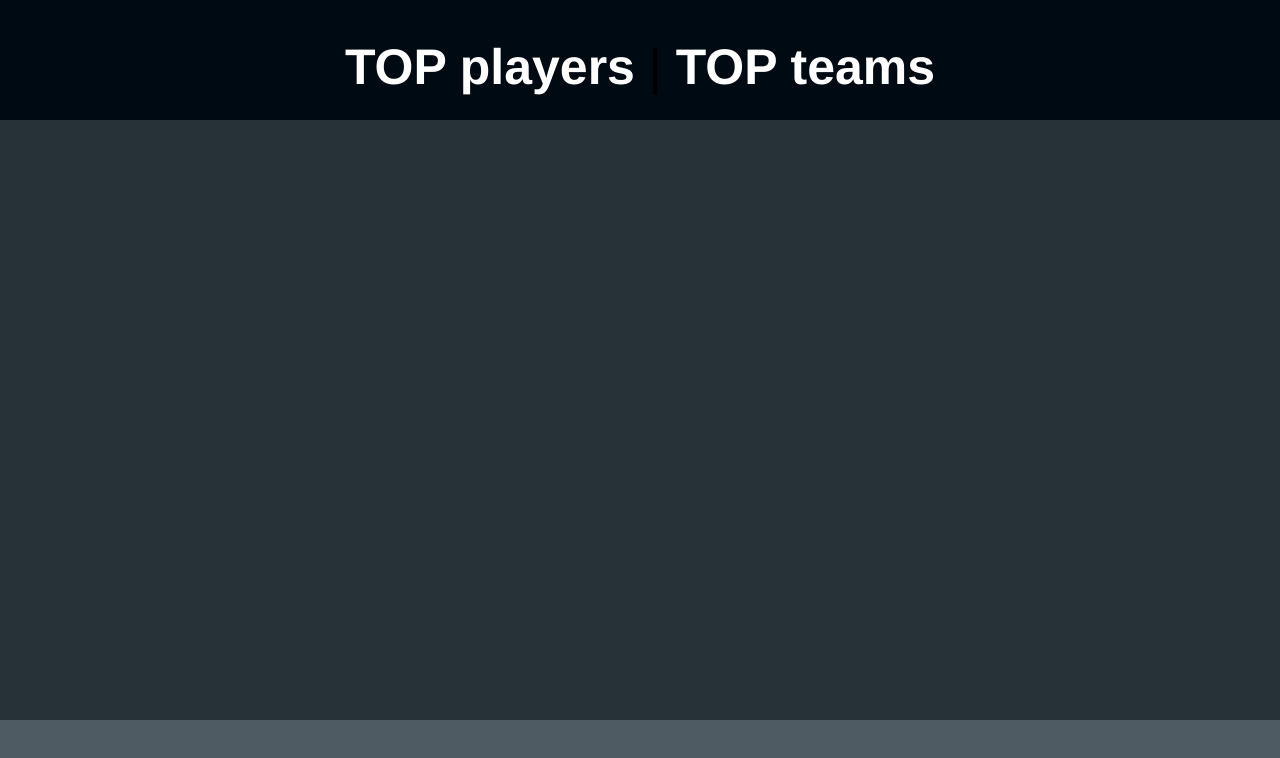
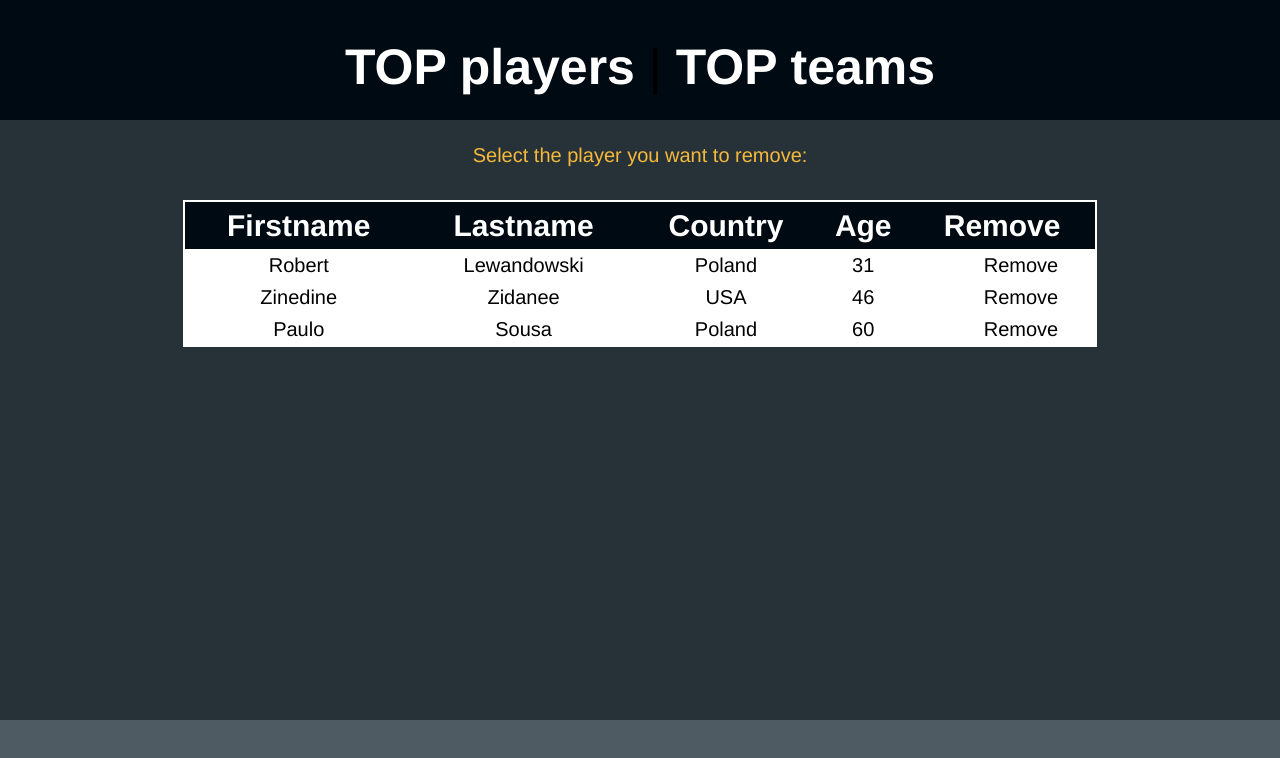
Before and after one commit to Monikaa1909/project3-js, a Vue app: page /playerstoremove in a window 1280 px wide. Shown: the top 758 px of the page. Built offline with nearby package versions, Linux system fonts and the light colour scheme; data requests are answered from the project's data file.

Commit message:
change the way you edit/delete a player

```diff
--- a/db.json
+++ b/db.json
@@ -23,14 +23,6 @@
       "age": "60",
       "retired": false,
       "id": 3
-    },
-    {
-      "firstName": "ddsadsa",
-      "lastName": "dsadas",
-      "country": "3213",
-      "age": "321",
-      "retired": false,
-      "id": 4
     }
   ],
   "clubs": [
--- a/src/App.vue
+++ b/src/App.vue
@@ -4,6 +4,17 @@
     <router-link to="/teams">TOP teams</router-link>
   </div>
 
-  <router-view id="router-view"/>
+  <div class="flex flex-col">
+    <div class="h-5"></div>
+    <div class="flex flex-row">
+      <div class="w-1/5"></div>
+      <router-view id="router-view"/>
+      <div class="w-1/5"></div>
+    </div>
+
+    <div class="h-10"></div>
+  </div>
+
+
   <div id="end"></div>
 </template>
--- a/src/assets/tailwind.css
+++ b/src/assets/tailwind.css
@@ -1,7 +1,5 @@
 @tailwind base;
-
 @tailwind components;
-
 @tailwind utilities;
 
 
@@ -45,8 +43,9 @@ html, body {
 
 #router-view {
     /*background-color: darksalmon;*/
+    width: 100%;
     height: 75%;
-    /*flex-direction: column;*/
+    flex-direction: column;
 }
 
 #end {
@@ -58,16 +57,22 @@ html, body {
     height: 10%;
 }
 
-#playerslist {
-    width: 60%;
-}
-
 #playersTable {
     width: 100%;
     height: 100%;
     border-style: solid;
     border-width: 2px;
     border-color: white;
+}
+
+.info {
+    height: 40px;
+    /*background-color: #f6b93b;*/
+    font-size: 20px;
+    margin-left: 50px;
+    margin-right: 50px;
+    text-align: center;
+    color: #f6b93b;
 }
 
 tr {
@@ -82,7 +87,8 @@ td {
     color: black;
 }
 
-.btn {
+.singleBtn {
+    margin: 0;
     font-size: 20px;
     color: black;
 }
@@ -103,6 +109,11 @@ button:hover {
     text-decoration-color: black;
 }
 
-.sepHorizontally {
-    height: 16.666667%;
+input {
+    width: 100%;
+    padding: 1rem;
+    border-radius: 0.4rem;
+    border: 1px solid #fd9644;
+    margin-bottom: 2rem;
+    font-size: 1.5rem;
 }
--- a/src/router/index.js
+++ b/src/router/index.js
@@ -1,43 +1,41 @@
 import { createRouter, createWebHistory } from 'vue-router'
-import TopPlayers from '../views/TopPlayers.vue'
+// import TopPlayers from '../views/TopPlayers.vue'
 
 const routes = [
   {
     path: '/',
-    name: 'TopPlayers',
-    component: TopPlayers
+    name: 'PlayersList',
+    component: () => import('../views/PlayersList.vue')
+  },
+  {
+    path: '/playerstoedit',
+    name: 'PlayersToEdit',
+    component: () => import('../views/PlayersListToEdit.vue')
+  },
+  {
+    path: '/playerstoremove',
+    name: 'PlayersToRemove',
+    component: () => import('../views/PlayersListToRemove.vue')
   },
   {
     path: '/teams',
     name: 'TopTeams',
-    // route level code-splitting
-    // this generates a separate chunk (about.[hash].js) for this route
-    // which is lazy-loaded when the route is visited.
-    component: () => import(/* webpackChunkName: "about" */ '../views/TopTeams.vue')
+    component: () => import('../views/TopTeams.vue')
   },
   {
     path: '/addplayer',
     name: 'AddPlayer',
-    // route level code-splitting
-    // this generates a separate chunk (about.[hash].js) for this route
-    // which is lazy-loaded when the route is visited.
-    component: () => import(/* webpackChunkName: "about" */ '../views/AddPlayer')
+    component: () => import('../views/AddPlayer')
   },
   {
     path: '/editplayer/:id',
     name: 'EditPlayer',
-    // route level code-splitting
-    // this generates a separate chunk (about.[hash].js) for this route
-    // which is lazy-loaded when the route is visited.
-    component: () => import(/* webpackChunkName: "about" */ '../views/EditPlayer')
+    component: () => import('../views/EditPlayer')
   },
   {
     path: '/removeplayer/:id',
     name: 'RemovePlayer',
-    // route level code-splitting
-    // this generates a separate chunk (about.[hash].js) for this route
-    // which is lazy-loaded when the route is visited.
-    component: () => import(/* webpackChunkName: "about" */ '../views/RemovePlayer')
+    component: () => import('../views/RemovePlayer')
   }
 ]
 
--- a/src/components/PlayersList.vue
+++ b/src/views/PlayersList.vue
@@ -1,5 +1,8 @@
 <template>
   <div>
+    <div class="info"></div>
+    <div class="h-5"></div>
+
     <table id="playersTable">
       <thead>
         <tr>
@@ -7,8 +10,6 @@
           <th>Lastname</th>
           <th>Country</th>
           <th>Age</th>
-          <th>Edit</th>
-          <th>Remove</th>
         </tr>
       </thead>
       <tbody>
@@ -16,20 +17,21 @@
             v-for="player of players"
             :class="{ retired: player.retired }"
             :key="player.id">
-<!--            @click="retiredPlayer(player.id)">-->
           <td>{{player.firstName}}</td>
           <td>{{player.lastName}}</td>
           <td>{{player.country}}</td>
           <td>{{player.age}}</td>
-          <td>
-            <button class="btn btn-edit" @click="toggleToEdit($router, player.id)">Edit</button>
-          </td>
-          <td>
-            <button class="btn btn-remove" @click="toggleToRemove($router, player.id)">Remove</button>
-          </td>
         </tr>
       </tbody>
     </table>
+    <div class="flex-row">
+      <div class="w-1/5"></div>
+      <button class="w-1/5" @click="$router.push('addplayer')">Add</button>
+      <button class="w-1/5" @click="$router.push('playerstoedit')">Edit</button>
+      <button class="w-1/5" @click="$router.push('playerstoremove')">Remove</button>
+      <div class="w-1/5"></div>
+    </div>
+    <div class="h-10"></div>
   </div>
 </template>
 
@@ -62,39 +64,9 @@ export default {
     toggleToEdit(router, id) {
       router.push({path: `/editplayer/${id}`});
     },
-
-    // async retiredPlayer(id) {
-    //   try {
-    //     await axios.patch(`${baseURL}/${id}`, {
-    //       retired: true
-    //     });
-    //
-    //     this.players = this.players.map(player => {
-    //       if (player.id === id) {
-    //         player.retired = true;
-    //       }
-    //
-    //       return player;
-    //     });
-    //   } catch (e) {
-    //     console.error(e);
-    //   }
-    // },
     toggleToRemove(router, id) {
       router.push({path: `/removeplayer/${id}`});
     }
   }
 };
 </script>
-
-<style scoped>
-
-input {
-  width: 100%;
-  padding: 1rem;
-  border-radius: 0.4rem;
-  border: 1px solid #fd9644;
-  margin-bottom: 2rem;
-  font-size: 1.5rem;
-}
-</style>
--- /dev/null
+++ b/src/views/PlayersListToEdit.vue
@@ -0,0 +1,68 @@
+<template>
+  <div>
+    <div class="info" >Select the player you want to edit:</div>
+    <div class="h-5"></div>
+
+    <table id="playersTable">
+      <thead>
+        <tr>
+          <th>Firstname</th>
+          <th>Lastname</th>
+          <th>Country</th>
+          <th>Age</th>
+          <th>Edit</th>
+        </tr>
+      </thead>
+      <tbody>
+        <tr
+            v-for="player of players"
+            :class="{ retired: player.retired }"
+            :key="player.id">
+          <td>{{player.firstName}}</td>
+          <td>{{player.lastName}}</td>
+          <td>{{player.country}}</td>
+          <td>{{player.age}}</td>
+          <td>
+            <button class="singleBtn" @click="toggleToEdit($router, player.id)">Edit</button>
+          </td>
+        </tr>
+      </tbody>
+    </table>
+  </div>
+</template>
+
+<script>
+import axios from "axios";
+const baseURL = "http://localhost:3001/players";
+
+export default {
+  name: "PlayersListToEdit",
+  data() {
+    return {
+      players: [],
+      firstName: "",
+      lastName: "",
+      age: null,
+      retired: null
+    };
+  },
+
+  async created() {
+    try {
+      const res = await axios.get(baseURL);
+      this.players = res.data;
+    } catch (e) {
+      console.error(e);
+    }
+  },
+
+  methods: {
+    toggleToEdit(router, id) {
+      router.push({path: `/editplayer/${id}`});
+    },
+    toggleToRemove(router, id) {
+      router.push({path: `/removeplayer/${id}`});
+    }
+  }
+};
+</script>
--- /dev/null
+++ b/src/views/PlayersListToRemove.vue
@@ -0,0 +1,68 @@
+<template>
+  <div>
+    <div class="info" >Select the player you want to remove:</div>
+    <div class="h-5"></div>
+
+    <table id="playersTable">
+      <thead>
+      <tr>
+        <th>Firstname</th>
+        <th>Lastname</th>
+        <th>Country</th>
+        <th>Age</th>
+        <th>Remove</th>
+      </tr>
+      </thead>
+      <tbody>
+      <tr
+          v-for="player of players"
+          :class="{ retired: player.retired }"
+          :key="player.id">
+        <td>{{player.firstName}}</td>
+        <td>{{player.lastName}}</td>
+        <td>{{player.country}}</td>
+        <td>{{player.age}}</td>
+        <td>
+          <button class="singleBtn" @click="toggleToRemove($router, player.id)">Remove</button>
+        </td>
+      </tr>
+      </tbody>
+    </table>
+  </div>
+</template>
+
+<script>
+import axios from "axios";
+const baseURL = "http://localhost:3001/players";
+
+export default {
+  name: "PlayersToRemove",
+  data() {
+    return {
+      players: [],
+      firstName: "",
+      lastName: "",
+      age: null,
+      retired: null
+    };
+  },
+
+  async created() {
+    try {
+      const res = await axios.get(baseURL);
+      this.players = res.data;
+    } catch (e) {
+      console.error(e);
+    }
+  },
+
+  methods: {
+    toggleToEdit(router, id) {
+      router.push({path: `/editplayer/${id}`});
+    },
+    toggleToRemove(router, id) {
+      router.push({path: `/removeplayer/${id}`});
+    }
+  }
+};
+</script>
--- a/src/views/TopPlayers.vue
+++ b/src/views/TopPlayers.vue
@@ -1,36 +1,34 @@
-<template>
-  <div class="flex flex-col">
-    <div class="h-1/6"></div>
+<!--<template>-->
+<!--  <div class="flex flex-col">-->
+<!--    <div class="h-1/6"></div>-->
 
-    <div class=" flex flex-row">
-      <div class="w-1/5"></div>
-      <player-list id="playerslist"/>
-      <div class="w-1/5"></div>
-    </div>
+<!--    <div class=" flex flex-row">-->
+<!--      <div class="w-1/5"></div>-->
+<!--      <player-list id="playerslist"/>-->
+<!--      <div class="w-1/5"></div>-->
+<!--    </div>-->
 
-    <div class="h-10"></div>
+<!--    <div class="h-10"></div>-->
 
-    <div class="h-2/8  flex-row">
-      <div class="w-1/5"></div>
-      <button class="w-1/5" @click="$router.push('addplayer')">Dodaj zawodnika</button>
-<!--      <button class="w-1/5" @click="$router.push('editplayer')">Edytuj zawodnika</button>-->
+<!--    <div class="h-2/8  flex-row">-->
+<!--      <div class="w-1/5"></div>-->
+<!--      <button class="w-1/5" @click="$router.push('addplayer')">Dodaj zawodnika</button>-->
+<!--      <button class="w-1/5" @click="$router.push('playerstoedit')">Edytuj zawodnika</button>-->
 <!--      <button class="w-1/5">Usuń zawodnika</button>-->
+<!--      <div class="w-1/5"></div>-->
+<!--    </div>-->
+<!--    <div class="h-10"></div>-->
 
-      <div class="w-1/5"></div>
-    </div>
+<!--  </div>-->
+<!--</template>-->
 
-    <div class="h-10"></div>
+<!--<script>-->
+<!--import PlayersList from "./PlayersList";-->
 
-  </div>
-</template>
-
-<script>
-import PlayersList from "../components/PlayersList";
-
-export default {
-  name: 'TopPlayers',
-  components: {
-    PlayerList: PlayersList
-  }
-};
-</script>
+<!--export default {-->
+<!--  name: 'TopPlayers',-->
+<!--  components: {-->
+<!--    PlayerList: PlayersList-->
+<!--  }-->
+<!--};-->
+<!--</script>-->
```
